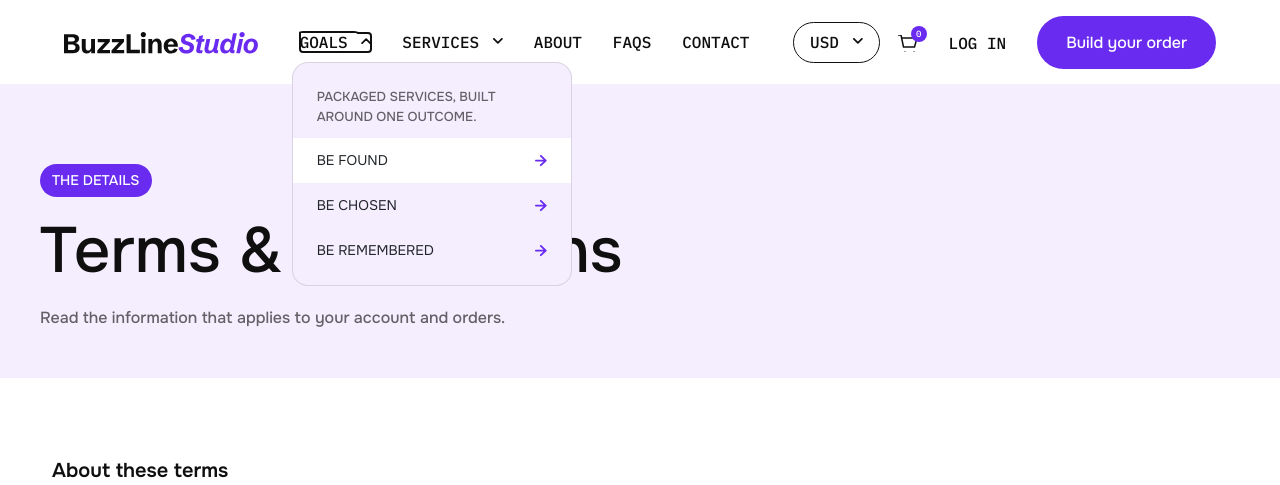
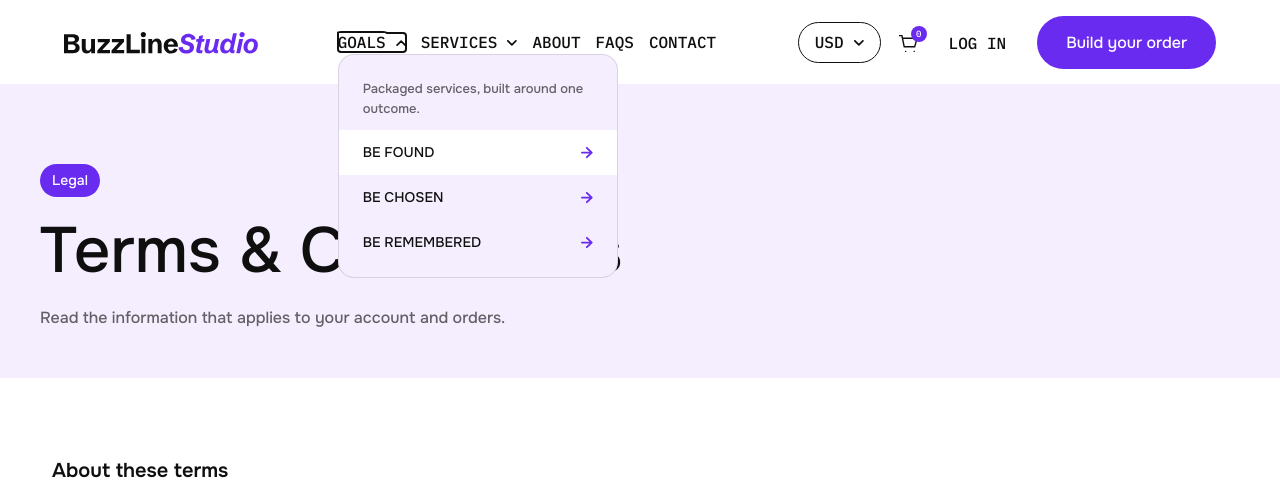
Before and after one commit to SupporthivesProjects/BuzzLineStudioHTML, a PHP site: page /tc.php in a window 1280 px wide, after a click on "GOALS". Shown: the top 485 px of the page. Run offline with PHP 8.4, Linux system fonts and the light colour scheme.

Commit message:
header footer

```diff
--- a/css/dev-alpha-style.css
+++ b/css/dev-alpha-style.css
@@ -49,10 +49,13 @@
     font-weight: 500;
     line-height: 120%; /* 19.2px */
     text-transform: uppercase;
+    display: flex;
+    align-items: center;
+    gap: 6px;
 }
 .dropdown-toggle::after {
     display: inline-block;
-    margin-left: .255em;
+    margin-left:4px;
     vertical-align: .255em;
     content: "";
     border-top: .3em solid;
@@ -78,6 +81,11 @@
     align-items: flex-start;
     gap: 8px;
     align-self: stretch;
+    text-transform: none;
+}
+.card-count img{
+    width: 19px;
+    height: 17px;
 }
 .dropdown-menu ul{
     list-style: none;
@@ -87,6 +95,12 @@
 }
 .dropdown-item{
     padding: 0px 0px;
+    color: var(--brand-ink, #0F0F0F);
+    font-family: Onest;
+    font-size: 14px;
+    font-style: normal;
+    font-weight: 500;
+    line-height: 150%; /* 21px */
 }
 .dropdown-menu li{
     color: var(--brand-ink, #0F0F0F);
@@ -209,6 +223,11 @@
 }
 .card-count{
     position: relative;
+}
+.navbar-nav .nav-link{
+    padding: 0px;
+    padding-left: 0px !important;
+    padding-right: 0px !important;
 }
 @media (min-width: 992px) {
     .navbar-expand-lg .navbar-nav {
@@ -366,11 +385,12 @@
 .btn-login{
     transition: all .5s;
 }
-.error-top{
-    height: 76vh;
+.error-top {
+    height: 750px;
     display: flex;
     align-items: center;
     margin-top: 85px;
+    padding: 160px 0px 272px;
 }
 /* ----------------------footer--------------------------- */
 .footer{
--- a/tc.php
+++ b/tc.php
@@ -2,7 +2,7 @@
 <section class="tc-section-top">
     <div class="container p-0">
         <div class="tc-content-top">
-            <h6>THE DETAILS</h6>
+            <h6>Legal</h6>
             <h1>Terms & Conditions</h1>
             <p>Read the information that applies to your account and orders.</p>
         </div>
```
Also changed, not shown: css/dev-alpha-responsive.css (+24 -2 lines).
